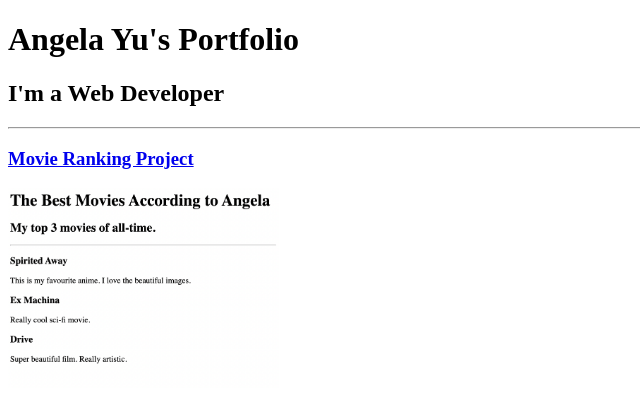
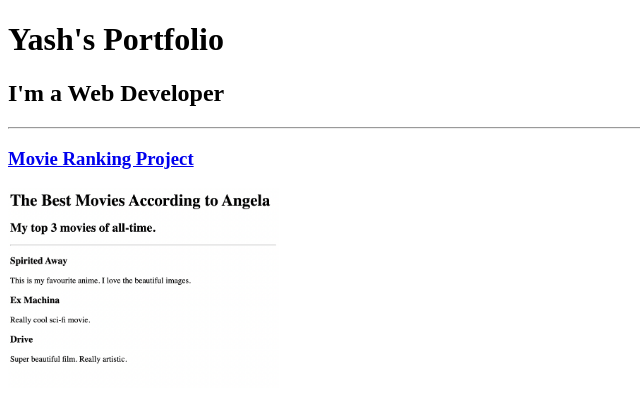
Before and after one commit to Yash-Dodia-Codes/html-portfolio, a plain HTML site: page index.html in a window 1280 px wide. Shown: the top 408 px of the page, without its empty margins (0-640 px from the left). Drawn offline with Linux system fonts and the light colour scheme; files whose address does not match are found by name.

Commit message:
Update index.html

```diff
--- a/index.html
+++ b/index.html
@@ -3,11 +3,11 @@
 
 <head>
   <meta charset="UTF-8">
-  <title>Angela's Portfolio</title>
+  <title>Yash's Portfolio</title>
 </head>
 
 <body>
-  <h1>Angela Yu's Portfolio</h1>
+  <h1>Yash's Portfolio</h1>
   <h2>I'm a Web Developer</h2>
   <hr />
   <h3><a href="./public/movie-ranking.html">Movie Ranking Project</a></h3>
```
